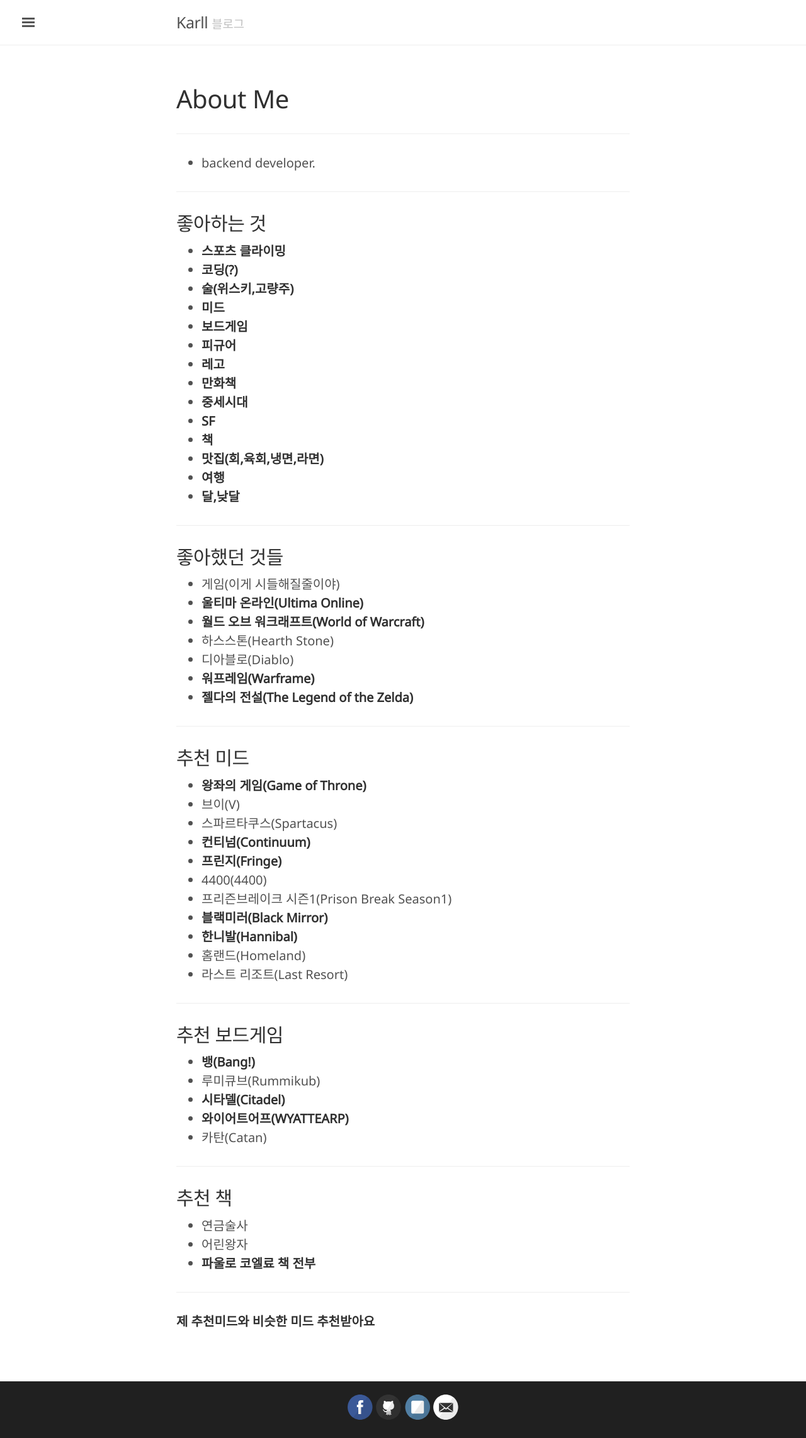
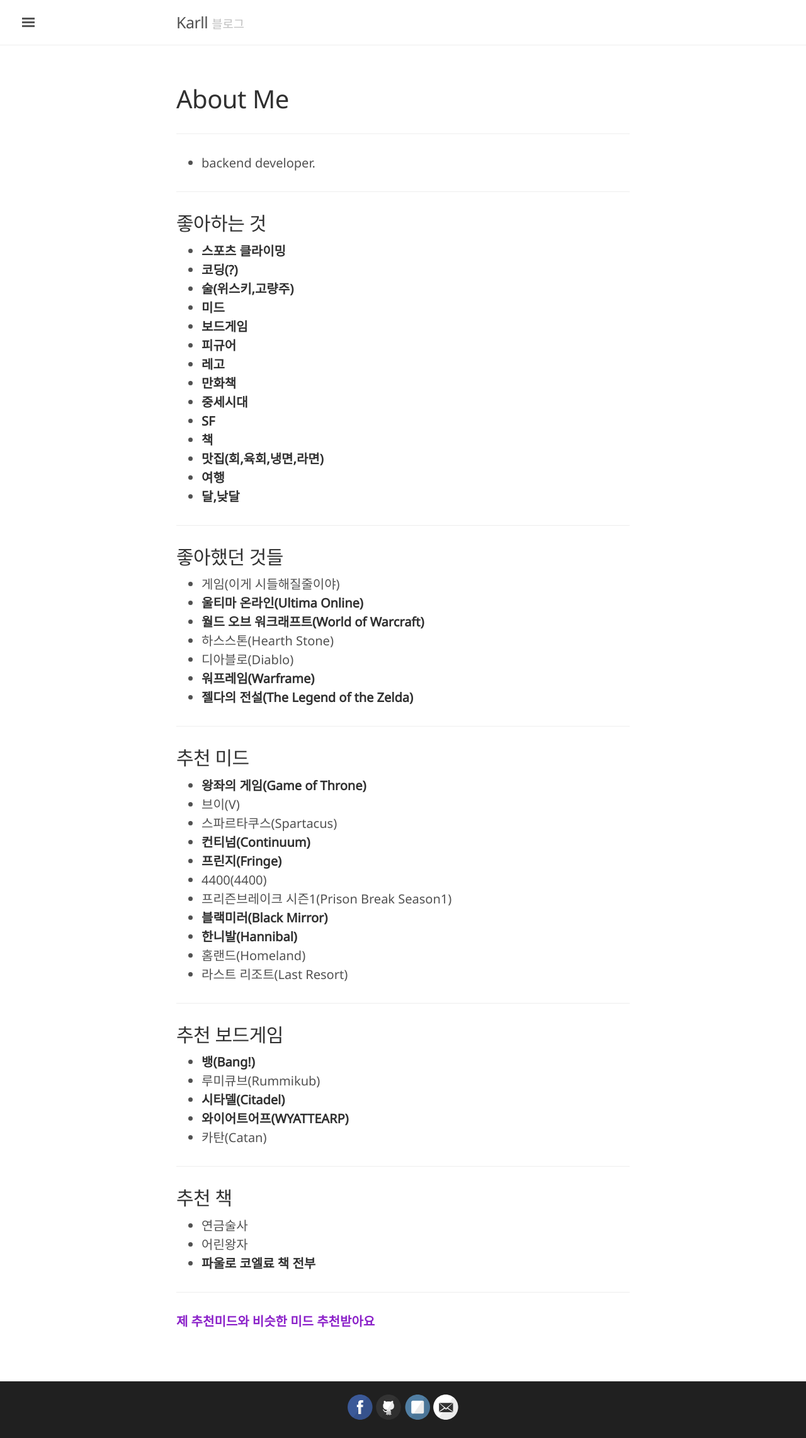
Before and after one commit to Kor-Karll/Kor-Karll.github.io, a Jekyll site: the page built from about.md, in a window 1280 px wide. Shown: the whole page at 63% size. Built offline with Jekyll 4.4.1, drawn with Linux system fonts in a browser that asks for light colours; comment, search, counter and statistics services are not loaded.

Commit message:
추천 강조!

```diff
--- a/about.md
+++ b/about.md
@@ -73,7 +73,7 @@
 
 ***
 
-**제 추천미드와 비슷한 미드 추천받아요**
+<span style="color:#8b21c9"><b>제 추천미드와 비슷한 미드 추천받아요</b></span>
 
 
 
```
